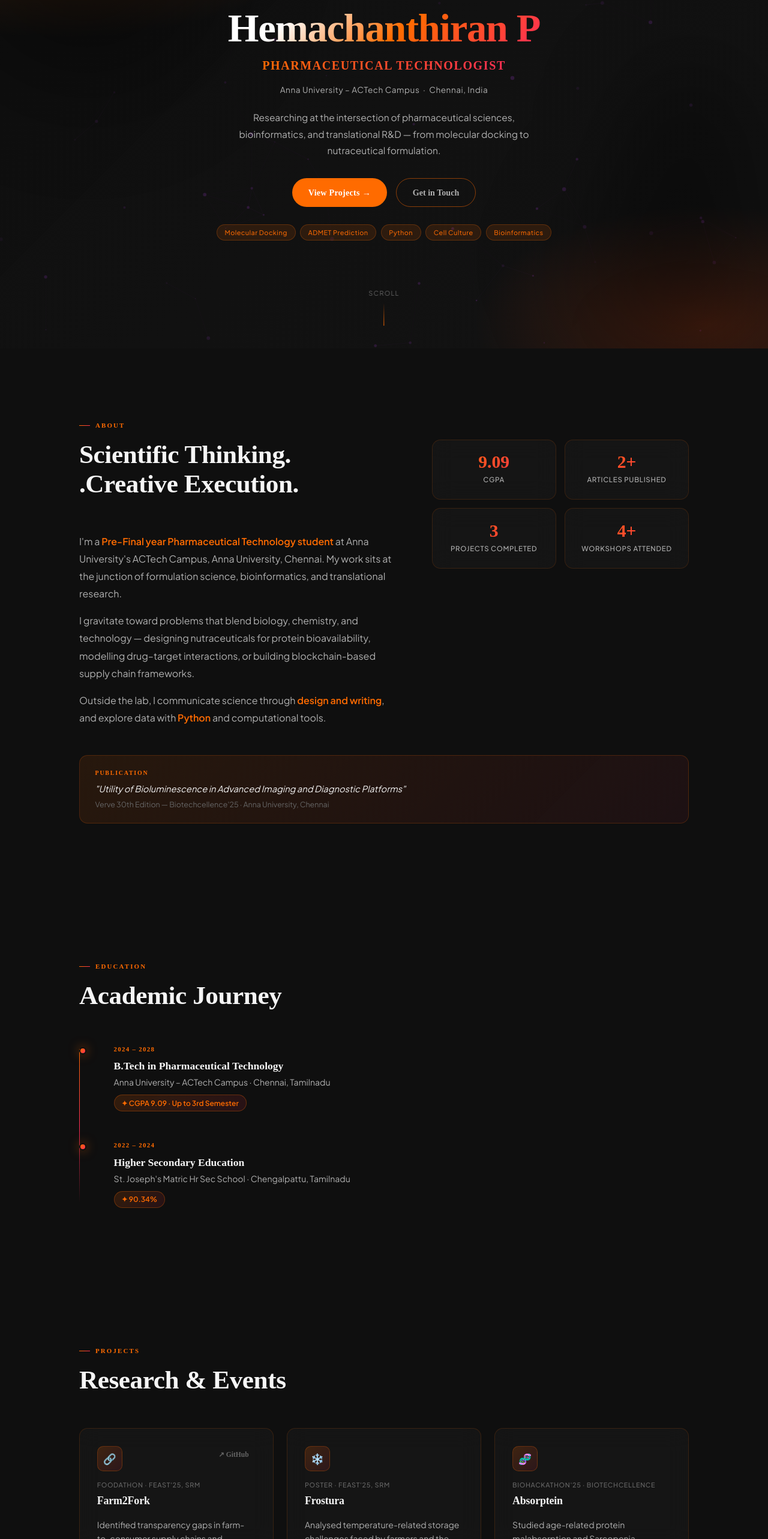
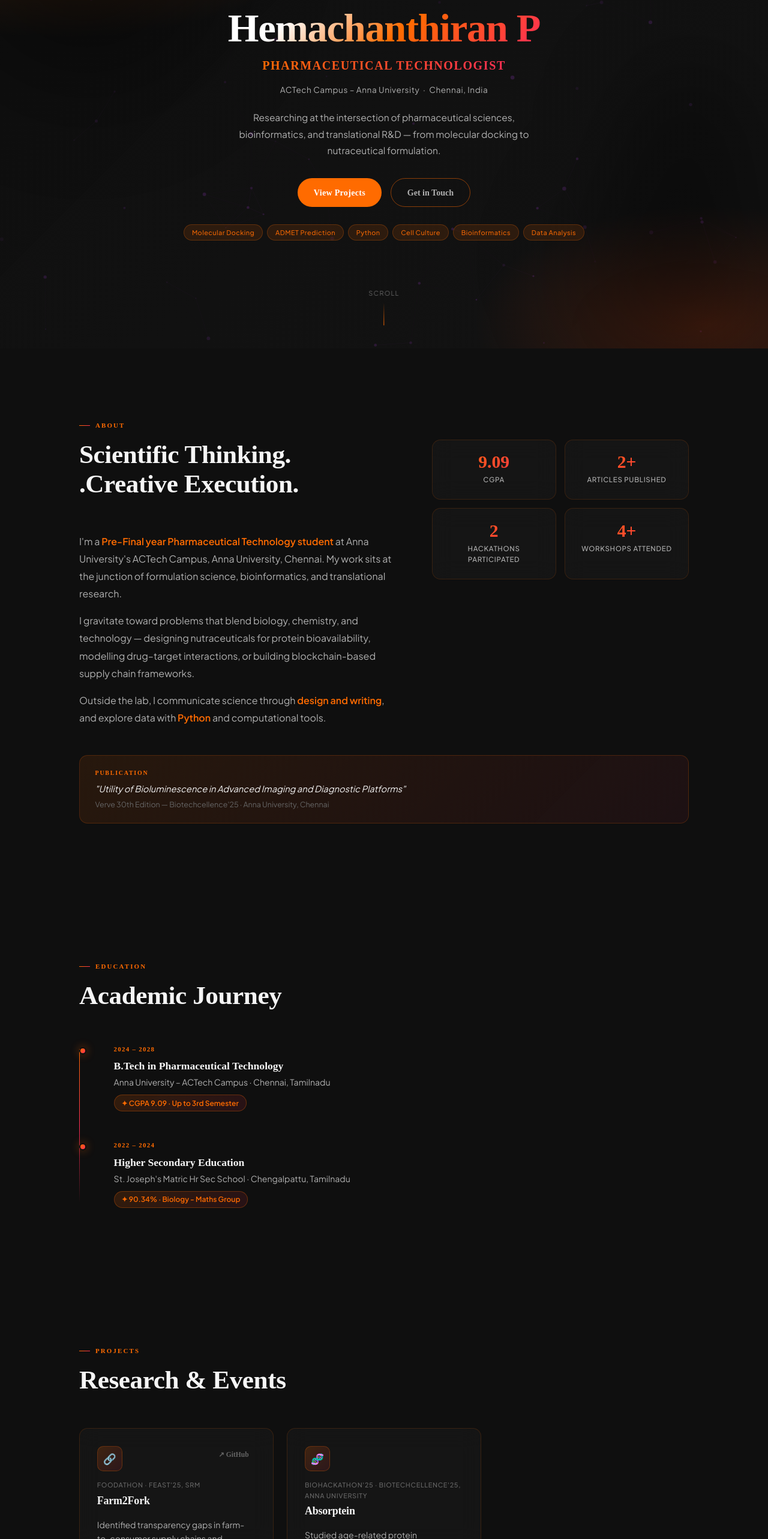
Before and after one commit to Hemachanthiran/Academic-Portfolio, a React (Vite) app: page / in a window 1280 px wide. Shown: the part 219-2785 px from the top of the page at 60% size. Built offline with nearby package versions, Linux system fonts and the light colour scheme; a web font is replaced by a local one.

Commit message:
Changes commited on the contents of sections

```diff
--- a/src/components/About.jsx
+++ b/src/components/About.jsx
@@ -3,7 +3,7 @@ import { useEffect, useRef } from 'react'
 const STATS = [
   { n: '9.09', l: 'CGPA' },
   { n: '2+', l: 'Articles Published' },
-  { n: '3', l: 'Projects Completed' },
+  { n: '2', l: 'Hackathons Participated' },
   { n: '4+', l: 'Workshops Attended' },
 ]
 
--- a/src/components/Education.jsx
+++ b/src/components/Education.jsx
@@ -15,7 +15,7 @@ const EDU = [
     school: "St. Joseph's Matric Hr Sec School",
     location: 'Chengalpattu, Tamilnadu',
     grade: '90.34%',
-    note: null,
+    note: 'Biology - Maths Group',
   },
 ]
 
--- a/src/components/Hero.jsx
+++ b/src/components/Hero.jsx
@@ -1,6 +1,6 @@
 import { useEffect, useRef } from 'react'
 
-const CHIPS = ['Molecular Docking', 'ADMET Prediction', 'Python', 'Cell Culture', 'Bioinformatics']
+const CHIPS = ['Molecular Docking', 'ADMET Prediction', 'Python', 'Cell Culture', 'Bioinformatics', 'Data Analysis']
 
 export default function Hero() {
   const canvasRef = useRef(null)
@@ -72,7 +72,7 @@ export default function Hero() {
 
           <div className="hero-badge">
             <span className="hero-badge-dot" />
-            Open to Research Internships
+            Open to Research Opportunities
           </div>
 
           {/* Name is the hero headline */}
@@ -86,7 +86,7 @@ export default function Hero() {
           </p>
 
           <p className="hero-sub">
-            Anna University – ACTech Campus &nbsp;·&nbsp; Chennai, India
+            ACTech Campus – Anna University &nbsp;·&nbsp; Chennai, India
           </p>
 
           <p className="hero-desc">
@@ -96,7 +96,7 @@ export default function Hero() {
 
           <div className="hero-cta">
             <a href="#projects" className="btn-primary" onClick={e => go(e, 'projects')}>
-              View Projects →
+              View Projects
             </a>
             <a href="#contact" className="btn-outline" onClick={e => go(e, 'contact')}>
               Get in Touch
--- a/src/components/Projects.jsx
+++ b/src/components/Projects.jsx
@@ -10,16 +10,8 @@ const PROJECTS = [
     github: 'https://github.com/Hemachanthiran/Farm2Fork',
   },
   {
-    icon: '❄️',
-    event: "Poster · Feast'25, SRM",
-    name: 'Frostura',
-    desc: 'Analysed temperature-related storage challenges faced by farmers and the impact of cold chain failures on livestock. Proposed a sensor-integrated conceptual model to improve logistics stability.',
-    tags: ['Cold Chain', 'AgriTech', 'Sensors', 'Logistics'],
-    github: null,
-  },
-  {
     icon: '🧬',
-    event: "BioHackathon'25 · Biotechcellence",
+    event: "BioHackathon'25 · Biotechcellence'25, Anna University",
     name: 'Absorptein',
     desc: 'Studied age-related protein malabsorption and Sarcopenia-associated muscle loss. Contributed to a conceptual nutraceutical formulation focused on improved protein bioavailability and muscle recovery.',
     tags: ['Formulation', 'Nutraceutical', 'Sarcopenia', 'Bioavailability'],
--- a/src/components/Skills.jsx
+++ b/src/components/Skills.jsx
@@ -3,12 +3,12 @@ import { useEffect, useRef } from 'react'
 const SKILLS = [
   'Python', 'Data Analysis', 'Molecular Docking',
   'ADMET Prediction', 'Protein Estimation',
-  'Cell Culture Techniques', 'Creative Design', 'Poster Presentation',
+  'Cell Culture Techniques', 'Creative Design', 'Poster Presentation'
 ]
 
 const TOOLS = [
   'Discovery Studio', 'AutoDock', 'SwissADME', 'ADMELab2.0',
-  'Microsoft Office', 'Power BI', 'Adobe Creative Suite', 'Canva',
+  'Microsoft Office', 'Power BI', 'Adobe Photoshop', 'Canva', 'Adobe Illustrator',
 ]
 
 export default function Skills() {
```
